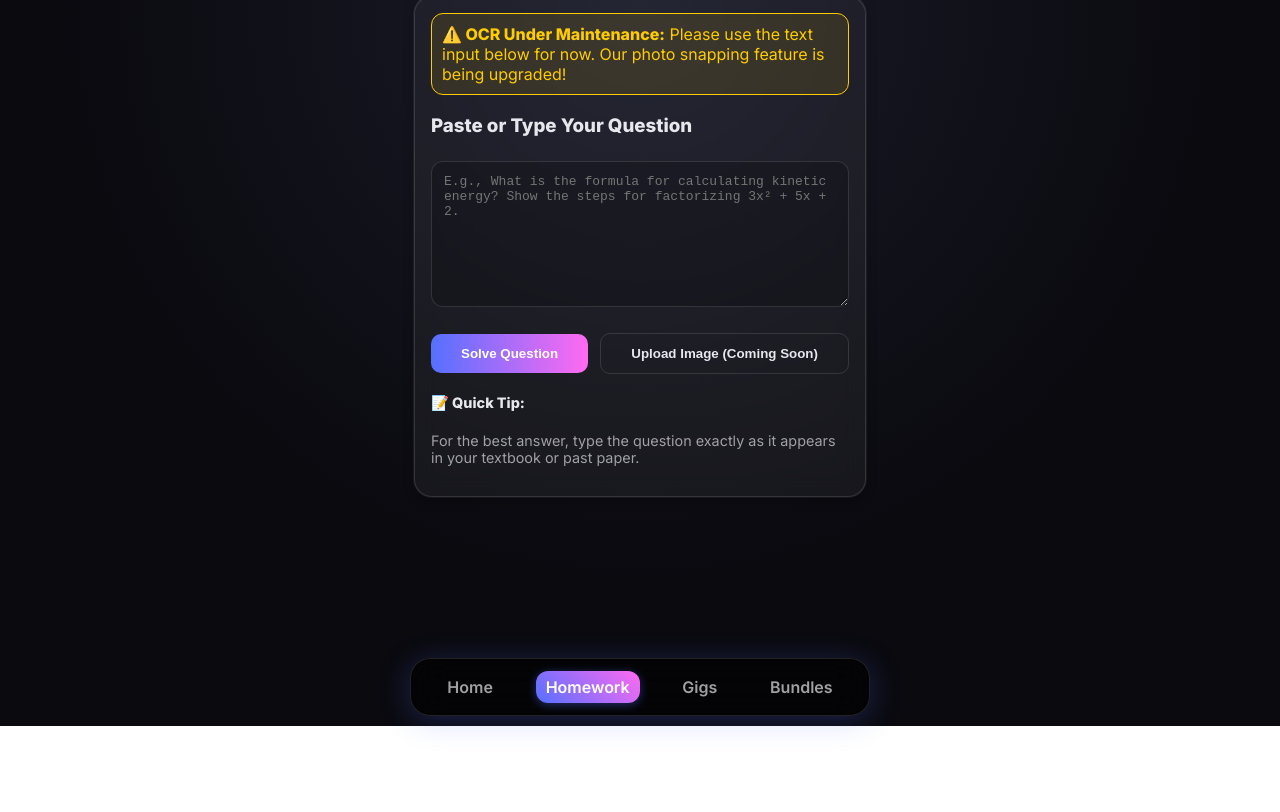
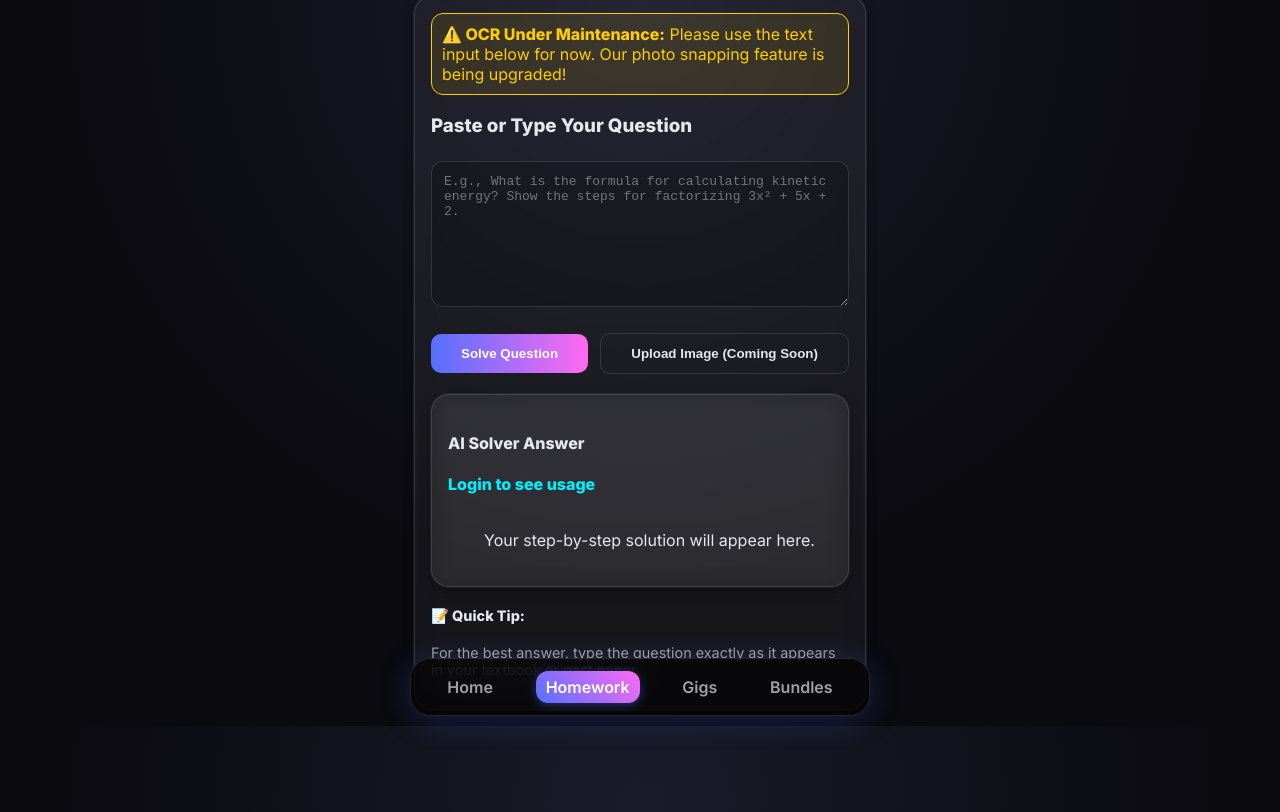
Before and after one commit to Alli-ance01/Edupadi, a website: page homework.html in a window 1280 px wide. Shown: the part 74-886 px from the top of the page. Before the commit the page ends 800 px from the top, so only its background shows below. Drawn offline with Linux system fonts and the light colour scheme.

Commit message:
Add AI Solver answer section to homework.html
Added a card for AI Solver answers with usage and answer display.

```diff
--- a/homework.html
+++ b/homework.html
@@ -30,6 +30,15 @@
         </button>
     </div>
 
+    <div class="card solution-card" style="margin-top: 20px;">
+    <h4>AI Solver Answer</h4>
+    <p id="solverUsage" style="font-weight: bold; color: var(--accent);">Login to see usage</p>
+    <div id="aiAnswer" style="white-space: pre-wrap; margin-top: 10px; color: var(--text-light);">
+        Your step-by-step solution will appear here.
+    </div>
+</div>
+
+
     <div class="community-notes" style="margin-top:20px; color: var(--text-muted); font-size: 0.9em;">
         <h4>📝 Quick Tip:</h4>
         <p>For the best answer, type the question exactly as it appears in your textbook or past paper.</p>
```
